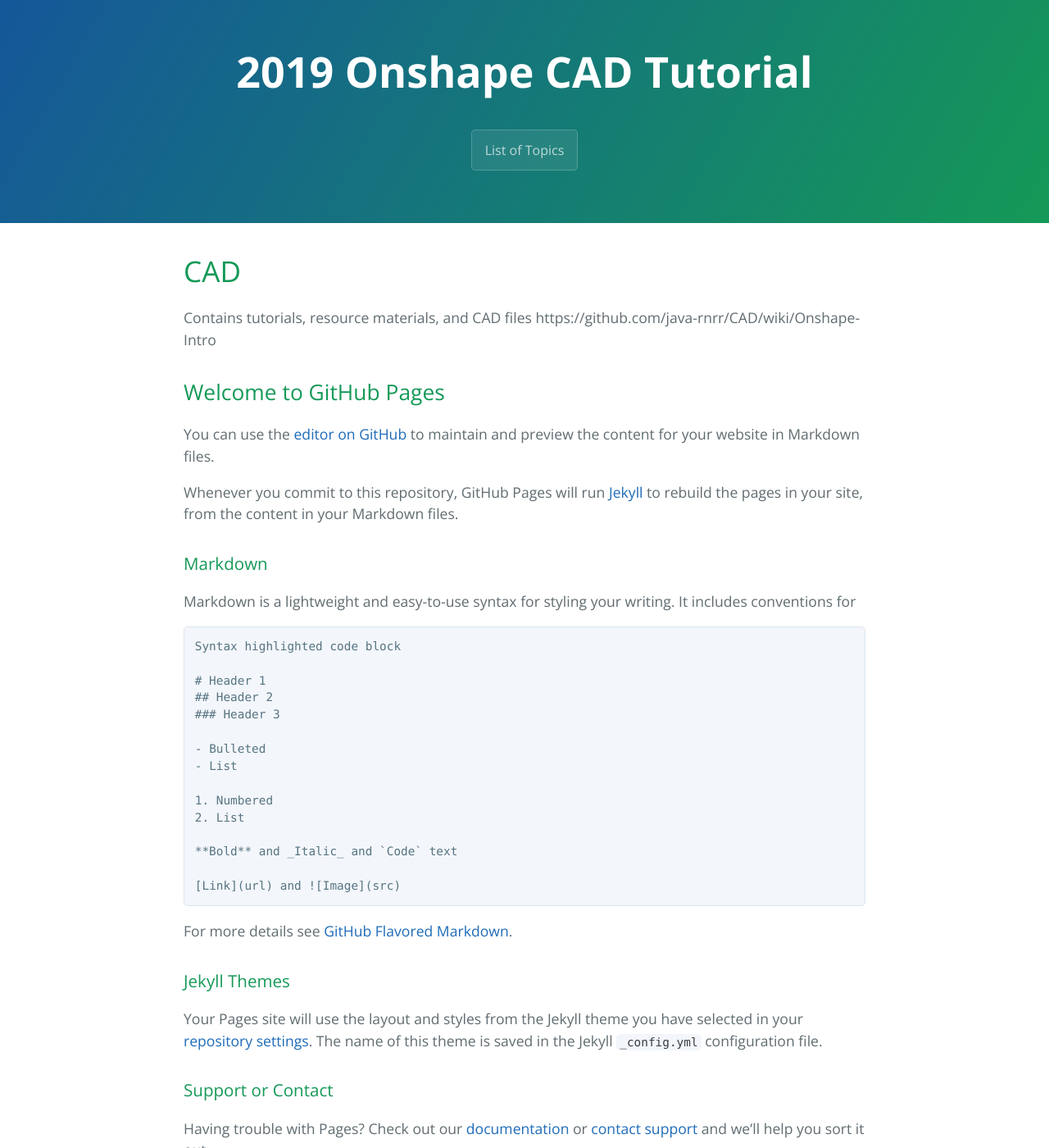
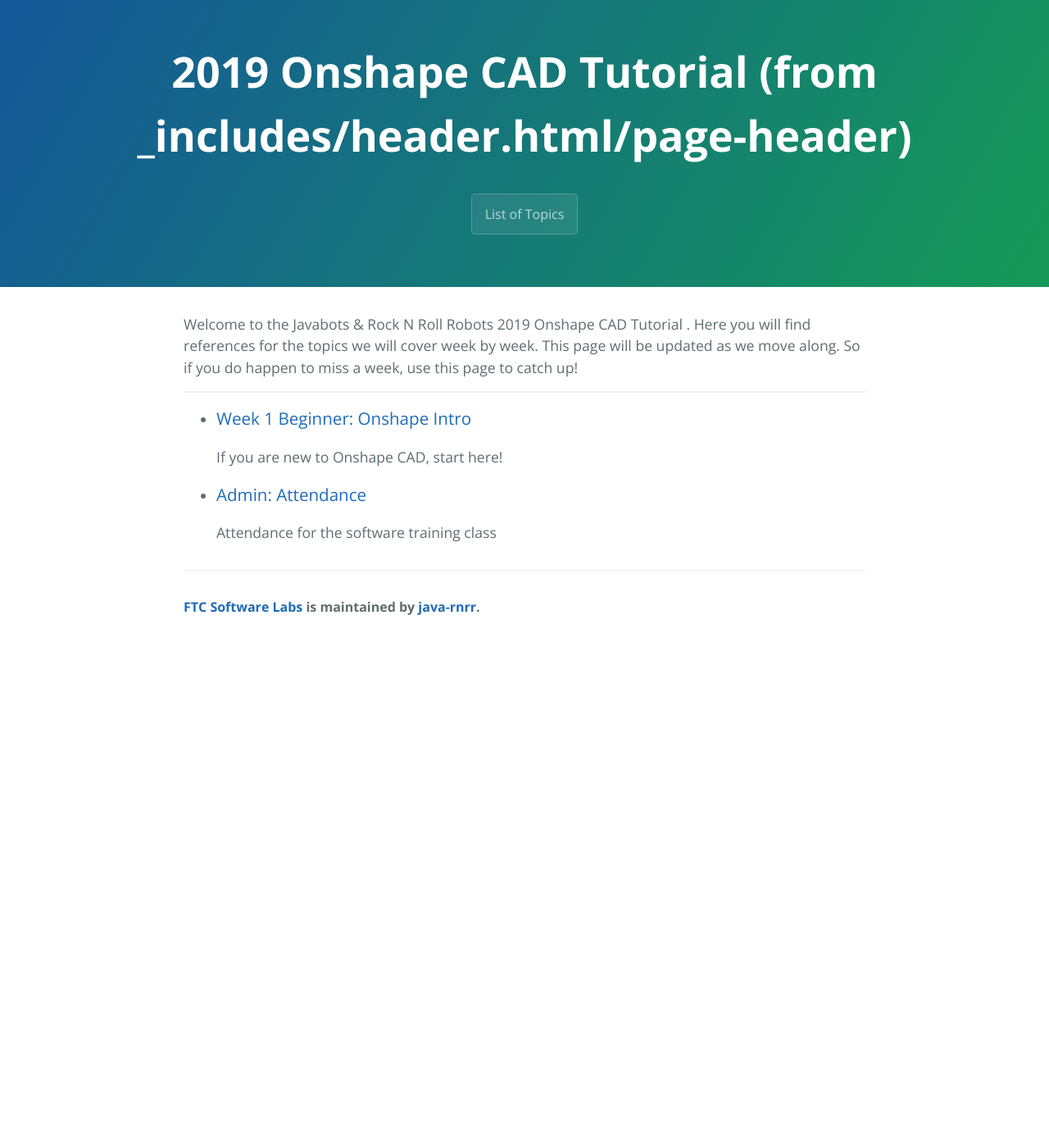
Before and after one commit to java-rnrr/CAD, a Jekyll site: the page built from index.html, in a window 1280 px wide and 1400 px high. Shown: the whole window at 82% size. Built offline with Jekyll 4.4.1, drawn with Linux system fonts in a browser that asks for light colours; our own code applies the rules of GitHub Pages for plain Markdown files; the list of posts is cut into pages by our own code; the repository's description, which GitHub fills in, is left out; some of the changed lines change nothing that is shown.

Commit message:
add Onshape intro

```diff
--- a/_config.yml
+++ b/_config.yml
@@ -1 +1,22 @@
+markdown: kramdown
+
+exclude: [".rvmrc", ".rbenv-version", "README.md", "Rakefile", "changelog.md", "vagrant", ".vagrant", "Vagrantfile"]
+highlighter: rouge
+
+permalink: /:title
+baseurl: /CAD
+
+# Themes are encouraged to use these universal variables
+# so be sure to set them if your theme uses them.
+#
+title: CAD Tutorial
+tagline: CAD Tutorials
+
+author:
+  name:  FTC Robotics
+  email: definitely.real@rocknrollrobots25.com
+  github: java-rrnr/CAD
+
+paginate: 1
+
 theme: jekyll-theme-slate
--- a/_includes/header.html
+++ b/_includes/header.html
@@ -3,7 +3,7 @@
 	<head>
 		<meta charset="UTF-8">
 		<title>
-			2019 Onshape CAD Tutorial
+			2019 Onshape CAD Tutorial (from _includes/header.html)
 		</title>
 		<meta name="viewport" content="width=device-width, initial-scale=1">
 		<link rel="stylesheet" type="text/css" href="{{ site.baseurl }}/stylesheets/normalize.css" media="screen">
@@ -13,7 +13,7 @@
 	</head>
 	<body>
 		<section class="page-header">
-			<h1 class="project-name">2019 Onshape CAD Tutorial</h1>
+			<h1 class="project-name">2019 Onshape CAD Tutorial (from _includes/header.html/page-header)</h1>
 			<h2 class="project-tagline">{{ site.github.project_tagline }}</h2>
 			<a href="{{ site.baseurl }}" class="btn">List of Topics</a>
 		</section>
--- /dev/null
+++ b/_posts/2019-08-27-bw1-intro.md
@@ -0,0 +1,31 @@
+---
+layout: post
+title: "Week 1 Beginner: Onshape Intro"
+description: If you are new to Onshape CAD, start here!
+---
+
+### Date: Saturday September ?th, 2019
+# Onshape Intro
+* When you first log in, you are on the **Documents Page**, where you manage all your documents.
+  * To open a document, left click on the document name or double-click anywhere in the highlighted area
+    * To return to the document page, click on the "Onshape" logo in the upper left hand corner
+  * What is a document?
+    * A document is NOT a CAD file
+    * A document can contain anything related to one or more projects, such as assemblies, sub-assemblies, parts, drawings, imported parts, or any other project-related data, such as PDF's, images, and videos
+    * Documents keep all your data together in one place in order to make your project easier to manage
+  * On the left hand side of the Document page is the Documents filter
+    * When the **"My Onshape"** filter is active, every document that you have access to is listed and divided into three sections.
+      * Documents **"Last opened by me"**, makes it easy to find and open documents so you can continue your work.
+        * To open a document, just left-click on the name or double-click the thumbnail image
+      * **Folders** is a method that can be used to manage documents
+      * All other documents, not in a Folder, will be in the **Documents** section with the most-recently-modified document at the top.  This lists all the documents that you have access to.
+    * FILTERS
+      * If you want to filter just those that you created, then you can filter using the **Created by me** filter.
+      * If you want to filter documents that are **Shared with me**, then click on that filter in the left panel
+      * If you want to filter on recently opened documents, click on that filter in the left panel
+    * The columns of the documents include the following:
+      * thumbnail image
+      * name of the document (with an optional label underneath) and last opened workspace
+      * etc.
+    * Clicking on the document, opens up a **Details** panel on the right.
+  * To create a new document, click on the **Create** pull-down menu and select **Document**
--- /dev/null
+++ b/index.html
@@ -0,0 +1,18 @@
+---
+layout: default
+title: Labs
+---
+
+Welcome to the Javabots & Rock N Roll Robots 2019 Onshape CAD Tutorial . Here you will find references for the topics we will cover week by week.
+This page will be updated as we move along. So if you do happen to miss a week, use this page to catch up!
+
+<br /><hr />
+
+<ul>
+{% for post in site.posts %}
+   <li>
+	<h3><a href="{{ site.baseurl }}{{ post.url }}">{{ post.title }}</a></h3>
+	<p>{{ post.description }}</p>
+	</li>
+{% endfor %}
+</ul>
```
Also changed, not shown: README.md.
